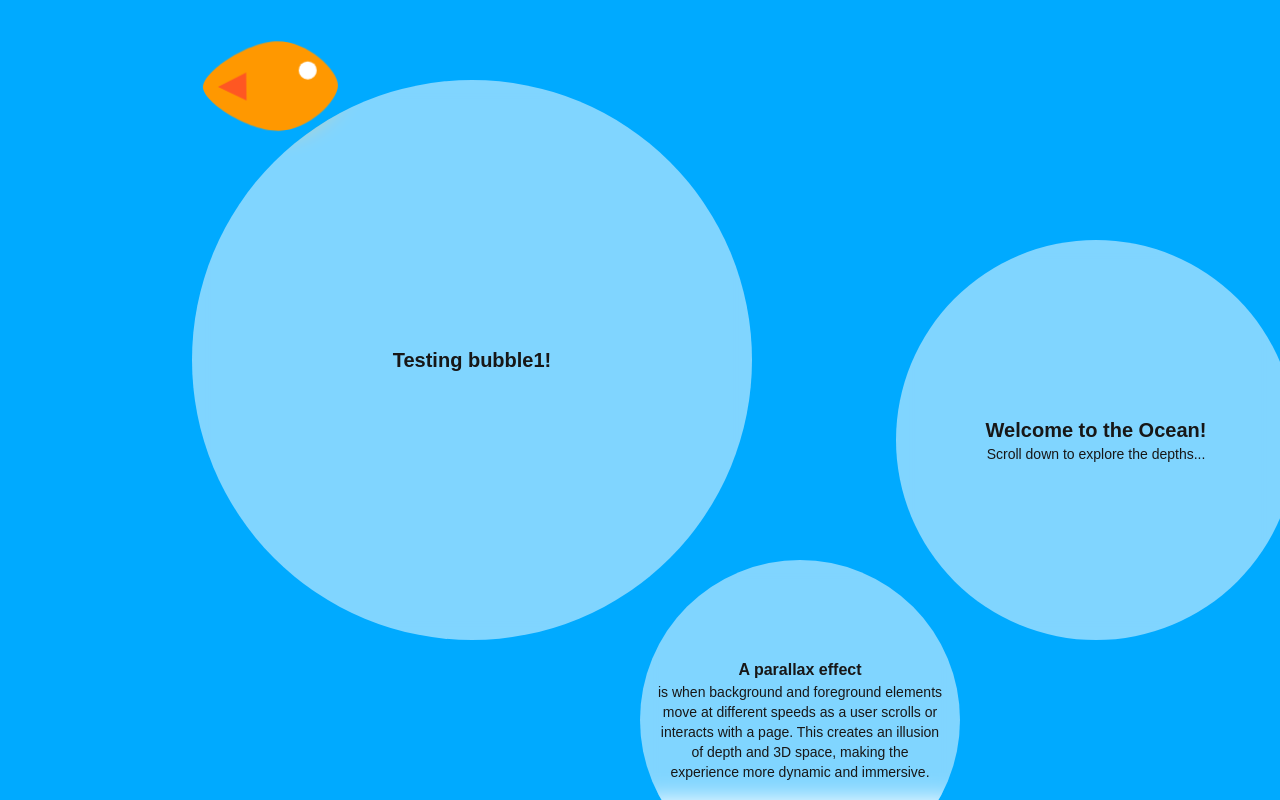
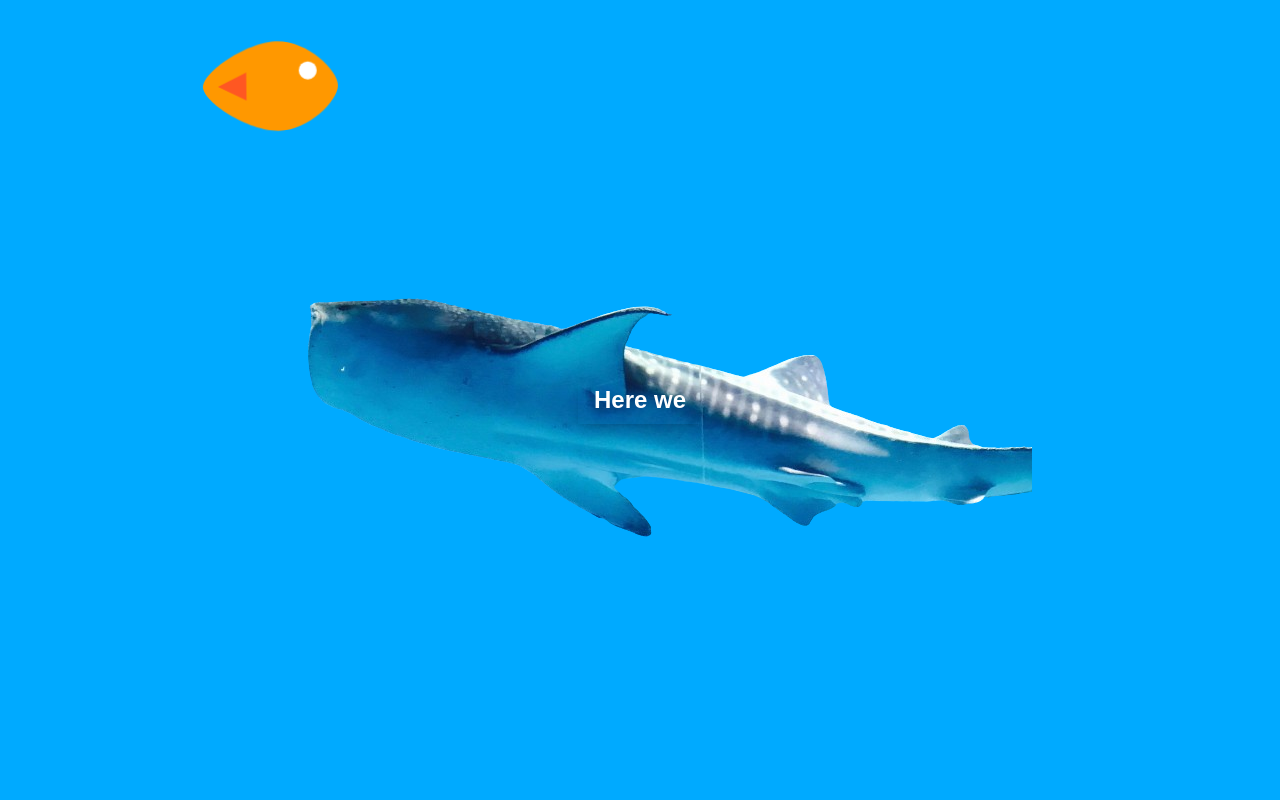
Before and after one commit to benhazoom/ocean-dive-v2, a Next.js app: page / in a window 1280 px wide. Shown: the top 800 px of the page. Built offline with nearby package versions, Linux system fonts and the light colour scheme.

Commit message:
added Whale

```diff
--- a/app/components/OceanDive.tsx
+++ b/app/components/OceanDive.tsx
@@ -5,6 +5,7 @@ import { motion, useScroll, useTransform } from 'framer-motion'
 import { Play, Pause } from 'lucide-react'
 import Bubble from './Bubble'
 import Fish from './Fish'
+import Whale from './Whale'
 import useAutoScroll from '../hooks/useAutoScroll'
 
 const OceanDive: React.FC = () => {
@@ -48,7 +49,7 @@ const OceanDive: React.FC = () => {
 
       {/* Single Fish */}
       <Fish />
-
+      <Whale text="Here we " imageSrc="\images\whale-no-bg.png" offsetY='mt-128 pt-128 ' />
       {/* Bubbles */}
       {/* doing motion-parallex transformation on the y-axis when scrollYProgress is between 0.3 and 0.5 of the screen height */}
       {/* the transition will be apllaied from 20 viewport height to 20 20 viewport height because we dont want big bubbles to move*/}
--- /dev/null
+++ b/app/components/Whale.tsx
@@ -0,0 +1,22 @@
+import React from 'react';
+
+interface Whale {
+  text: string;
+  imageSrc: string;
+  offsetY: string;
+}
+
+const Whale: React.FC<Whale> = ({ text, imageSrc,offsetY }) => {
+  return (
+    <div className={`min-h-screen flex items-center justify-center ${offsetY}`}>
+      <div className="relative inline-block">
+        <img src="/images/whale-no-bg.png" alt="Whale" className="w-full h-auto" />
+        <div className="absolute top-1/2 left-1/2 transform -translate-x-1/2 -translate-y-1/2 text-white text-2xl font-bold shadow-lg px-4 py-2 text-center">
+          {text}
+        </div>
+      </div>
+    </div>
+  );
+};
+
+export default Whale;
```
Also changed, not shown: public/images/whale-no-bg.png (added).
